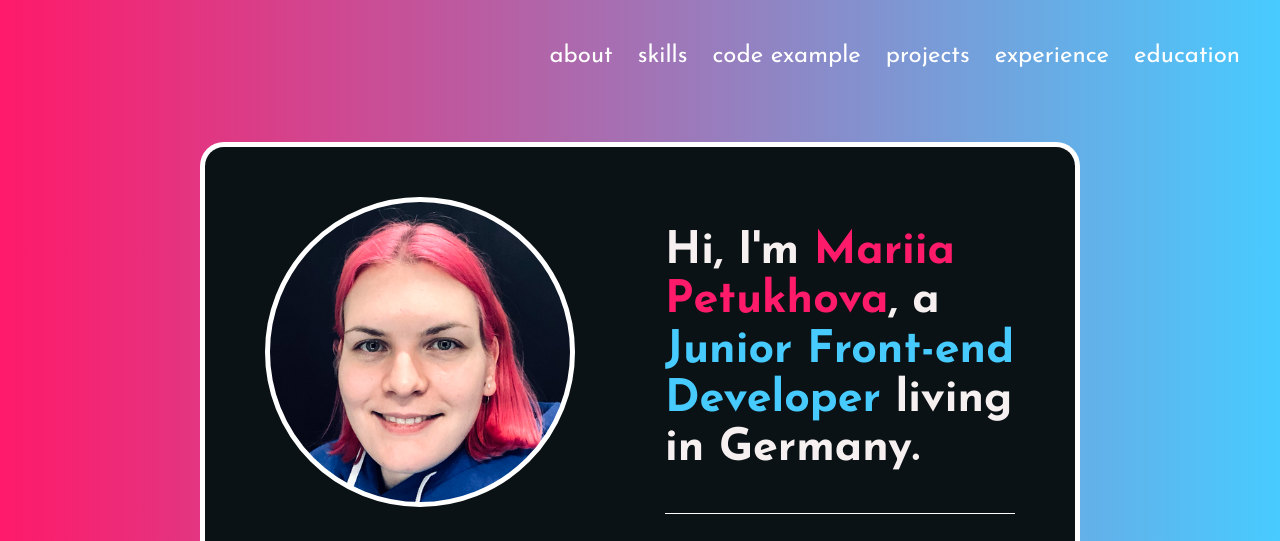
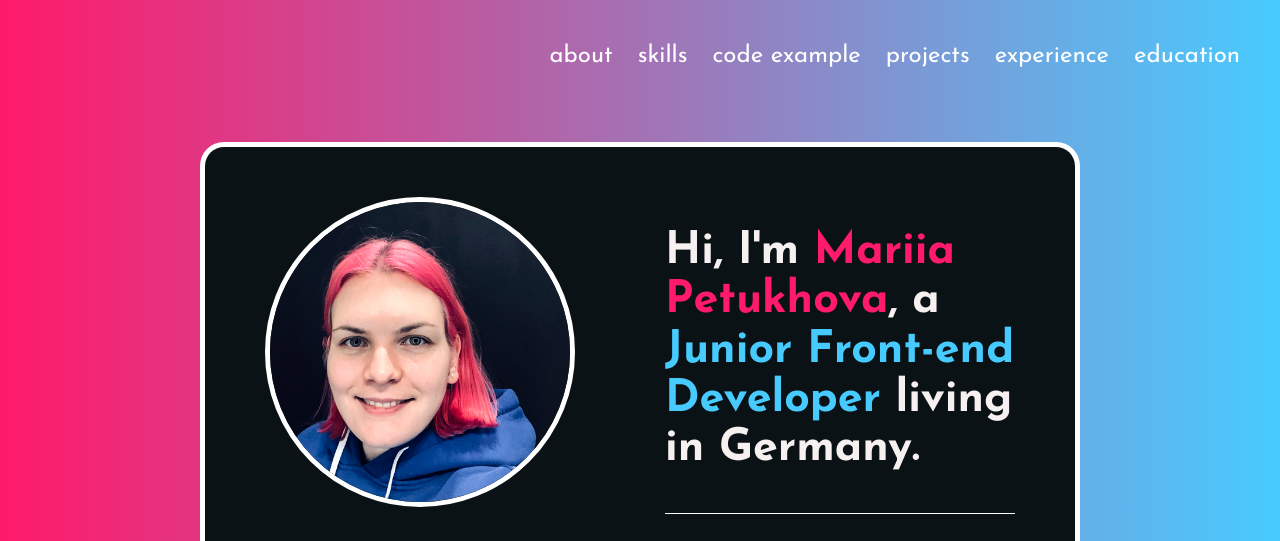
Before and after one commit to girloflondon/rsschool-cv, a plain HTML site: page index.html in a window 1280 px wide. Shown: the top 541 px of the page. Drawn offline with nearby package versions, Linux system fonts and the light colour scheme.

Commit message:
feat: add assets and updated html and css files

```diff
--- a/index.html
+++ b/index.html
@@ -33,7 +33,11 @@
       </nav>
 
       <div class="header__container">
-        <div class="header-container__image"></div>
+        <img
+          class="header-container__image"
+          src="./assets/images/profile_img.png"
+          alt="Mariia Petukhova"
+        />
 
         <div class="header-container__description">
           <h1 class="description__title">
@@ -178,7 +182,7 @@ multiply(2, 5);
             </div>
             <a
               class="section-container__block-button"
-              href="https://yuliakov.github.io/Project1/"
+              href="https://github.com/YuliaKov/Project1"
               >here</a
             >
           </div>
@@ -204,7 +208,7 @@ multiply(2, 5);
             </div>
             <a
               class="section-container__block-button"
-              href="https://girloflondon.github.io/test_pet_care/"
+              href="https://github.com/girloflondon/pet-care-project"
               >here</a
             >
           </div>
@@ -232,7 +236,7 @@ multiply(2, 5);
             </div>
             <a
               class="section-container__block-button"
-              href="https://margo-bond.github.io/magic-coffee/"
+              href="https://github.com/Margo-Bond/magic-coffee"
               >here</a
             >
           </div>
--- a/style.css
+++ b/style.css
@@ -61,10 +61,6 @@ footer {
 .header-container__image {
   height: 300px;
   width: 300px;
-  background-image: url(./assets/images/profile_img.png);
-  background-repeat: no-repeat;
-  background-position-y: 40%;
-  background-size: 120%;
   border-radius: 50%;
   border: 5px solid #fff;
 }
```
